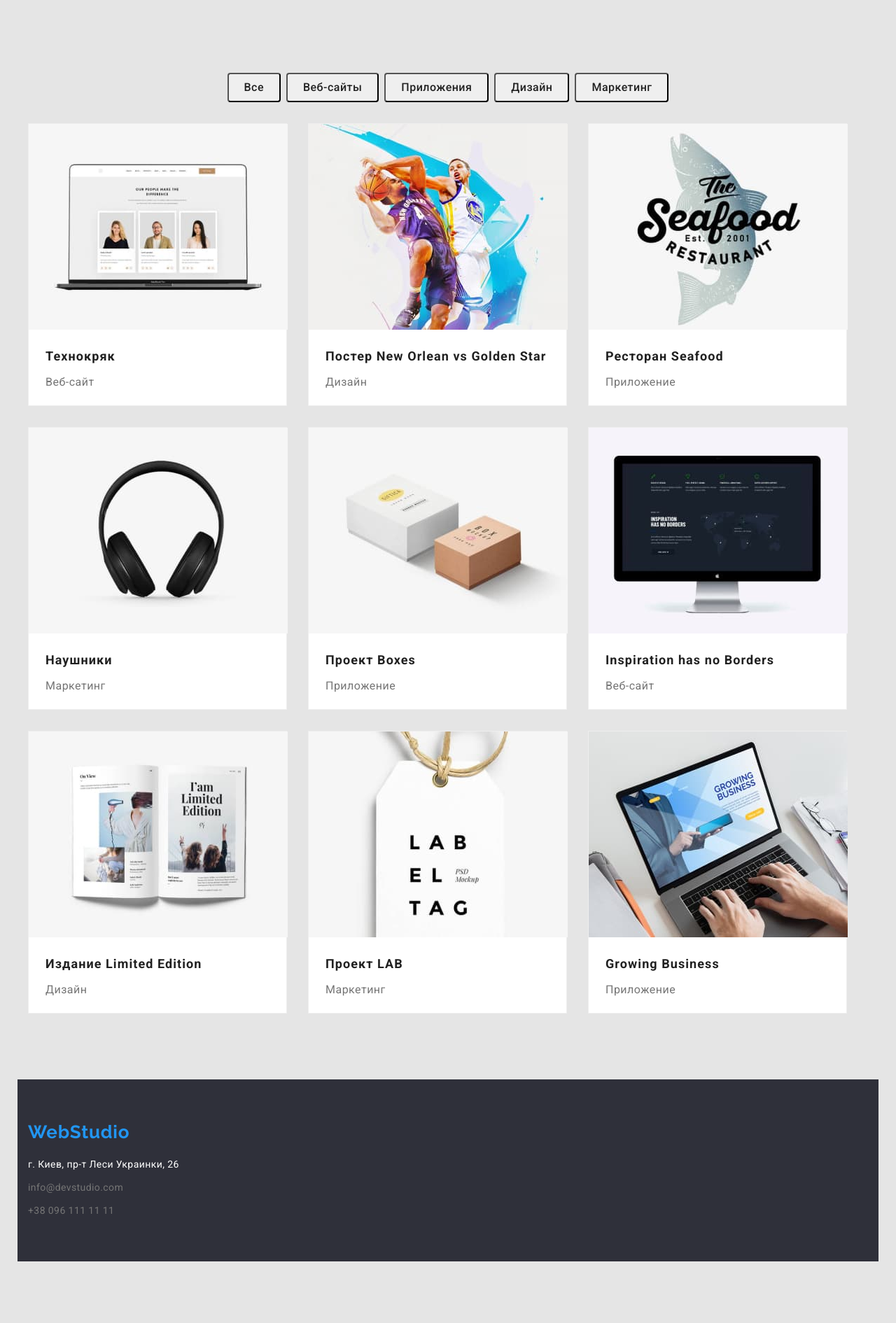
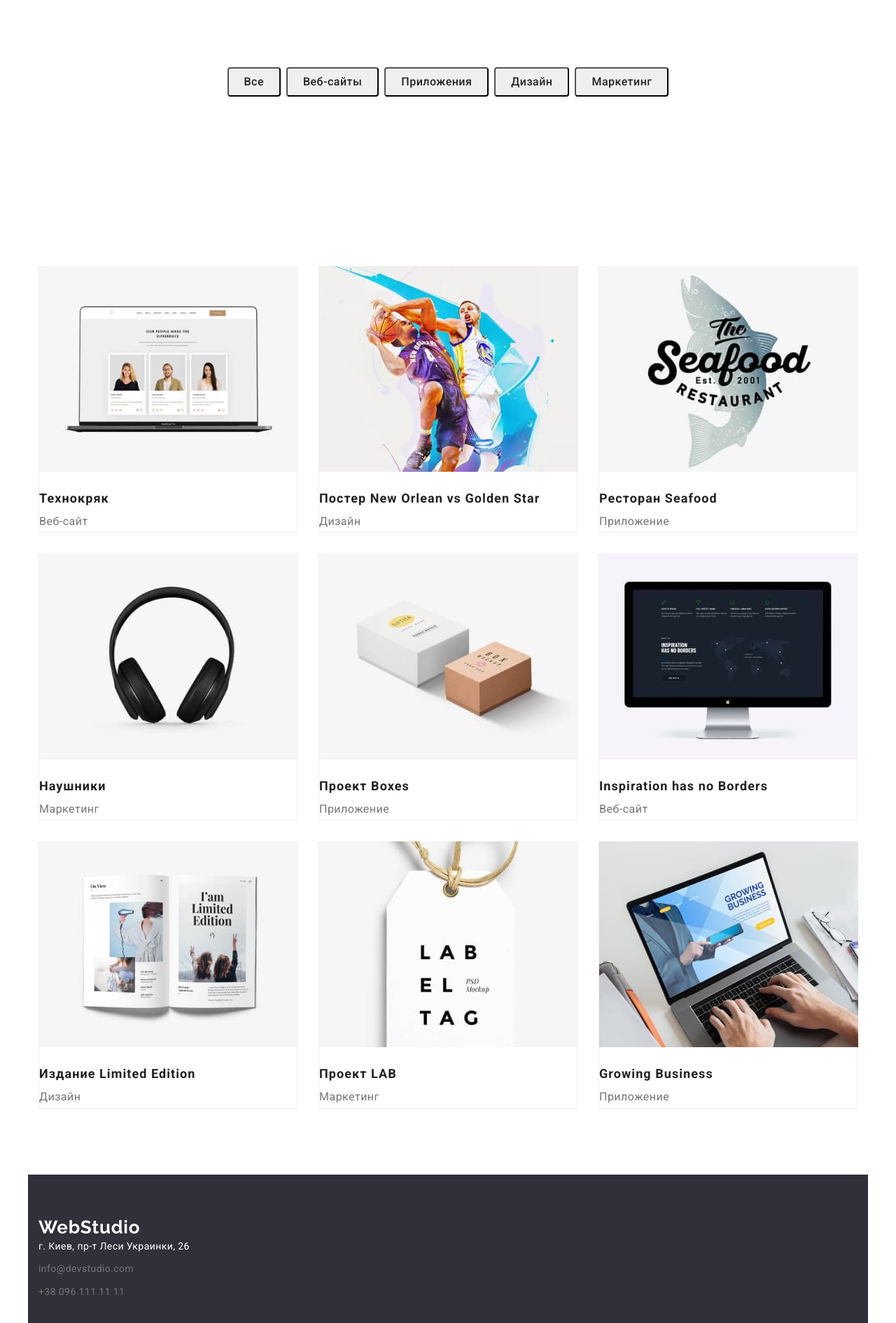
Before and after one commit to AnzhelikaShevchenko/goit-markup-hw-03, a plain HTML site: page portfolio.html in a window 1280 px wide. Shown: the part 78-1968 px from the top of the page at 70% size. Before the commit the page ends 1888 px from the top, so only its background shows below. Drawn offline with nearby package versions, Linux system fonts and the light colour scheme.

Commit message:
дубль2

```diff
--- a/css/styles.css
+++ b/css/styles.css
@@ -39,7 +39,6 @@ button {
 
 body {
     font-family: Roboto, sans-serif;
-    background-color: #E5E5E5;
 }
 
 img{
@@ -69,15 +68,18 @@ img{
 
 /*------------------------HEADER------------------------*/
 
+.header{
+    padding-top: 24px;
+    padding-bottom: 25px;
+}
+
 .header-logo {
     font-family: Raleway;
     font-size: 26px;
     line-height: 1.19;
     letter-spacing: 0.03em;
-    color: var(--accent-color);
+    color: black;
     margin-right: 93px;
-    padding-top: 24px;
-    padding-bottom: 25px;
 }
 
 .header-container{
@@ -135,8 +137,7 @@ img{
 }
 
 .hero-container{
-    display: flex;
-    flex-direction: column;
+    text-align: center;
     padding: 200px 0 200px 0;
 }
 
@@ -163,11 +164,15 @@ img{
     background: var(--accent-color);
     box-shadow: 0px 4px 4px rgba(0, 0, 0, 0.15);
     border-radius: 4px;
-    margin: 30px auto;
+    margin-top: 30px;
 
 }
 
 /*-------------------OURS PRINCIPLE---------------*/
+
+.principle{
+    padding-top: 94px;
+}
 
 .principle-list{
     display: flex;
@@ -175,6 +180,10 @@ img{
 
 .principle-item:not(:last-child){
     margin-right: 30px;
+}
+
+.principle-item{
+    width: 370px;
 }
 
 .principle-item-title {
@@ -214,6 +223,10 @@ img{
 
 /*-----------------OUR TEAM------------------*/
 
+.team{
+    background-color:  #F5F4FA;
+}
+
 .team-list{
     display: flex;
     margin-top: 50px;
@@ -231,6 +244,11 @@ img{
     color:var(--second-title-color);
 }
 
+.team-items-title{
+    padding-top: 30px;
+    padding-bottom: 30px;
+}
+
 .team-item-title {
     font-weight: 500;
     font-size: 16px;
@@ -238,7 +256,6 @@ img{
     text-align: center;
     letter-spacing: 0.03em;
     color:var(--second-title-color);
-    margin-top: 30px;
 }
 
 .team-after-title{
@@ -254,11 +271,6 @@ img{
 
 .footer {
     background: #2F303A;
-}
-
-.footer-nav{
-    display: flex;
-    flex-direction: column;
     padding-top: 60px;
     padding-bottom: 60px;
 }
@@ -269,15 +281,12 @@ img{
     font-size: 26px;
     line-height: 1.19;
     letter-spacing: 0.03em;
-    color:var(--accent-color);
+    color:white;
+    margin-bottom: 20px;
 }
 
-.address-list{
-    margin-top: 20px;
-}
-
-.address-item{
-    margin-top: 9px;
+.address-item:not(:last-child){
+    margin-bottom: 9px;
 }
 
 .footer-address{
@@ -310,6 +319,7 @@ img{
 .filter-list{
     display: flex;
     justify-content: center;
+    margin-bottom: 54px;
 }
 
 .filter-btn{
@@ -338,16 +348,23 @@ img{
     display: flex;
     flex-wrap: wrap;
     margin-left: -30px;
+    margin-top: -30px;
 }
 
 .main-item{
     margin-left: 30px;
     margin-top: 30px;
     box-sizing: border-box;
+    border-right: 1px solid #EEEEEE;
+    border-bottom: 1px solid #EEEEEE;
+    border-left: 1px solid #EEEEEE;
     width: 370px;
-    height: 404px;
-    border: 1px solid rgba(238, 238, 238, 1);
     background-color: var(--card-color);
+}
+
+.main-items-title{
+    padding-top: 20px;
+    padding-right: 24px;
 }
 
 .main-item-title{
@@ -355,7 +372,6 @@ img{
     line-height: 2;
     letter-spacing: 0.06em;
     color:var(--second-title-color);
-    margin: 20px 24px 4px 24px;
 }
 
 .main-after-title{
@@ -363,5 +379,4 @@ img{
     line-height: 1.9;
     letter-spacing: 0.03em;
     color:var(--main-text-color);
-    margin-left: 24px;
 }
--- a/portfolio.html
+++ b/portfolio.html
@@ -1,13 +1,14 @@
 <!DOCTYPE html>
 <html lang="en">
     <head>
-    <meta charset="UTF-8">
-    <meta http-equiv="X-UA-Compatible" content="IE=edge">
-    <meta name="viewport" content="width=device-width, initial-scale=1.0">
+        <meta charset="UTF-8" />
+        <meta http-equiv="X-UA-Compatible" content="IE=edge" />
+        <meta name="viewport" content="width=device-width, initial-scale=1.0" />
         <title>Document</title>
         <link rel="preconnect" href="https://fonts.googleapis.com">
         <link rel="preconnect" href="https://fonts.gstatic.com" crossorigin>
         <link href="https://fonts.googleapis.com/css2?family=Raleway:wght@700&family=Roboto:wght@400;500;700;900&display=swap" rel="stylesheet">
+        <link rel="stylesheet" href="https://cdnjs.cloudflare.com/ajax/libs/modern-normalize/1.1.0/modern-normalize.min.css" integrity="sha512-wpPYUAdjBVSE4KJnH1VR1HeZfpl1ub8YT/NKx4PuQ5NmX2tKuGu6U/JRp5y+Y8XG2tV+wKQpNHVUX03MfMFn9Q==" crossorigin="anonymous" referrerpolicy="no-referrer" />
         <link rel="stylesheet" href="./css/styles.css"/>
       </head>
 <body>
@@ -39,8 +40,8 @@
         </div>
     </header>
     <main>
-        <div class="container section">
-        <section class="filter">
+        <section class="filter section">
+            <div class="container">
             <h2 class="visually-hidden">Фильтр</h2>
             <ul class="list filter-list">
                 <li class="filter-item">
@@ -59,70 +60,89 @@
                     <button type="button" class="link filter-btn filter-button">Маркетинг</button>
                 </li>
             </ul>
+        </div>
         </section>
-        <section class="main">
+        <section class="main section">
+            <div class="container">
             <ul class="list main-list ">
                 <li class="main-item">
                     <img src="./images/portfolio/website.jpg"
                     alt="Лептоп с открытым веб-сайтом" width="370">
+                    <div class="main-items-title">
                     <h3 class="main-item-title">Технокряк</h3>
                     <p class="main-after-title">Веб-сайт</p>
+                    </div>
                 </li>
                 <li class="main-item">
                     <img src="./images/portfolio/design.jpg"
                     alt="Постер New Orlean vs Golden Star" width="370">
+                    <div class="main-items-title">
                     <h3 class="main-item-title">Постер New Orlean vs Golden Star</h3>
                     <p class="main-after-title">Дизайн</p>
+                    </div>
                 </li>
                 <li class="main-item">
                     <img src="./images/portfolio/seafood.jpg"
                     alt="Ресторан Seafood" width="370">
+                    <div class="main-items-title">
                     <h3 class="main-item-title">Ресторан Seafood</h3>
                     <p class="main-after-title">Приложение</p>
+                    </div>
                 </li>
                 <li class="main-item">
                     <img src="./images/portfolio/headphone.jpg"
                     alt="Проект Prime" width="370">
+                    <div class="main-items-title">
                     <h3 class="main-item-title">Наушники</h3>
                     <p class="main-after-title">Маркетинг</p>
+                    </div>
                 </li>
                 <li class="main-item">
                     <img src="./images/portfolio/application.jpg"
                     alt="Проект Boxes" width="370">
+                    <div class="main-items-title">
                     <h3 class="main-item-title">Проект Boxes</h3>
                     <p class="main-after-title">Приложение</p>
                 </li>
                 <li class="main-item">
                     <img src="./images/portfolio/monitor.jpg"
                     alt="Монитор" width="370">
+                    <div class="main-items-title">
                     <h3 class="main-item-title" lang="en">Inspiration has no Borders</h3>
                     <p class="main-after-title">Веб-сайт</p>
+                    </div>
                 </li>
                 <li class="main-item">
                     <img src="./images/portfolio/book.jpg"
                     alt="Книга" width="370">
+                    <div class="main-items-title">
                     <h3 class="main-item-title">Издание Limited Edition</h3>
                     <p class="main-after-title">Дизайн</p>
+                    </div>
                 </li>
                 <li class="main-item">
                     <img src="./images/portfolio/lab.jpg"
                     alt="Проект LAB" width="370">
+                    <div class="main-items-title">
                     <h3 class="main-item-title">Проект LAB</h3>
                     <p class="main-after-title">Маркетинг</p>
+                </div>
                 </li>
                 <li class="main-item">
                     <img src="./images/portfolio/laptop.jpg"
                     alt="Лептоп" width="370">
+                    <div class="main-items-title">
                     <h3 class="main-item-title" lang="en">Growing Business</h3>
                     <p class="main-after-title">Приложение</p>
+                </div>
                 </li>
             </ul>
+        </div>
         </section>
-    </div>
 </main>
 <footer>
-    <div class="footer container footer-nav">
-        <h2 class="footer-logo" lang="en">WebStudio</h2>
+    <div class="footer container">
+        <a href="./index.html"  class="link list footer-logo" lang="en">WebStudio</a>
         <address class="address">
          <ul class="list address-list">
              <li class="address-item">
```
Also changed, not shown: index.html (+18 -4 lines). Lines whose indentation alone changed are shown as unchanged.
